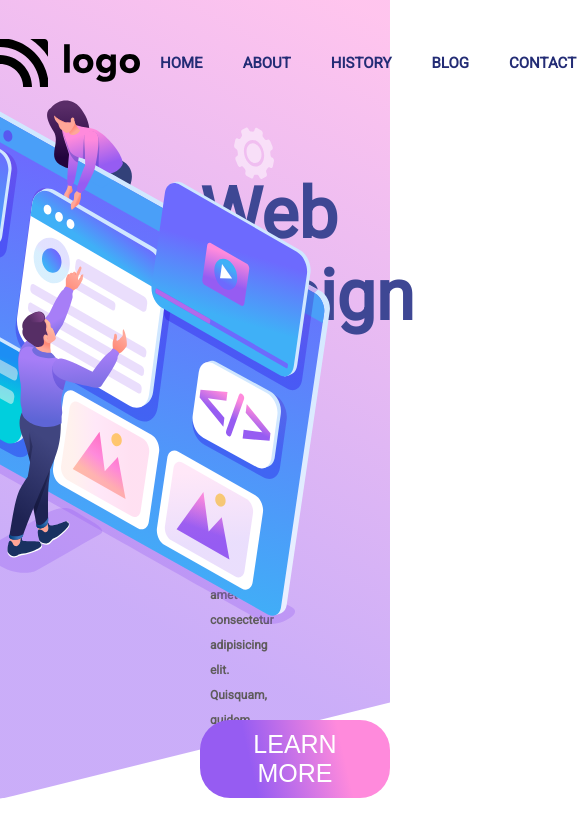
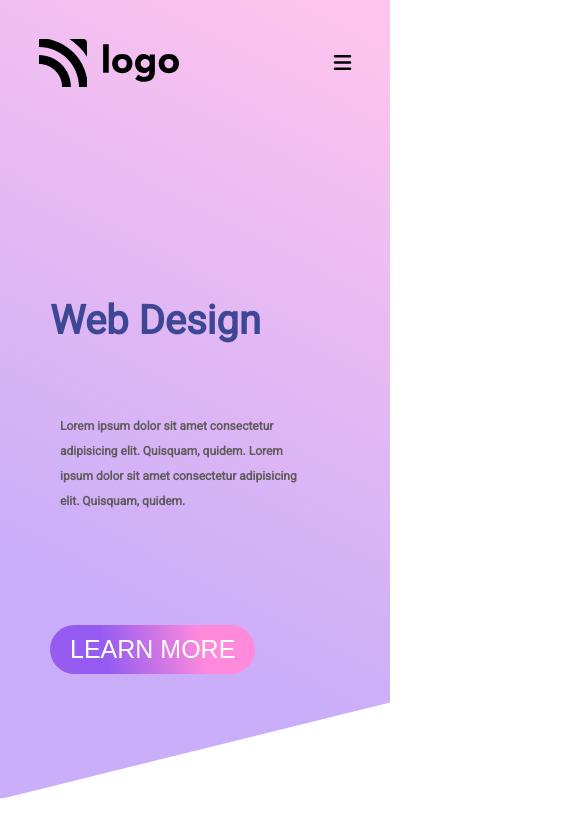
Before and after one commit to nikhilkhetan17/Project-8_web-design-landing-page, a plain HTML site: page index.html in a window 390 px wide. Shown: the top 838 px of the page, 585 px wide, since content can reach past the window. Drawn offline with Linux system fonts and the light colour scheme.

Commit message:
added responsiveness

```diff
--- a/css/index.css
+++ b/css/index.css
@@ -37,6 +37,13 @@
   bottom: 19rem;
 }
 
+/* -------media query---------- */
+@media screen and (max-width: 1100px) {
+  .intro {
+    display: none;
+  }
+}
+
 /* ------------------------------------------------------------------------------ */
 
 nav {
@@ -72,6 +79,28 @@ nav {
   font-size: 1.2rem;
   cursor: pointer;
 }
+
+.fa-bars {
+  display: none;
+}
+
+/* --------media query------ */
+
+@media screen and (max-width: 900px) {
+  .nav-item {
+    display: none;
+  }
+
+  .signin-btn {
+    display: none;
+  }
+  .fa-bars {
+    display: block;
+    font-size: 2rem;
+    cursor: pointer;
+  }
+}
+
 /* -------------------------------------------------------------------------------- */
 
 .left-section {
@@ -112,3 +141,29 @@ h4 {
   border-radius: 3rem;
   cursor: pointer;
 }
+
+/* -----------media query--------- */
+
+@media screen and (max-width: 1200px) {
+  .left-section {
+    margin-left: 5rem;
+  }
+
+  h4 {
+    width: 50%;
+  }
+}
+
+@media screen and (max-width: 600px) {
+  .left-section {
+    margin-left: 5rem;
+  }
+
+  h4 {
+    width: 70%;
+  }
+
+  h1 {
+    font-size: 4rem;
+  }
+}
--- a/index.html
+++ b/index.html
@@ -10,7 +10,13 @@
   <link rel="preconnect" href="https://fonts.gstatic.com" crossorigin />
   <link href="https://fonts.googleapis.com/css2?family=Roboto&display=swap" rel="stylesheet" />
   <title>Design Landing Page</title>
+
+
   <link rel="stylesheet" href="css/index.css" />
+
+  <script src="https://kit.fontawesome.com/c3deef7850.js" crossorigin="anonymous"></script>
+
+
 </head>
 
 <body>
@@ -25,6 +31,7 @@
         <h5 class="nav-item">CONTACT</h5>
       </div>
       <button class="signin-btn">SIGN IN</button>
+      <i class="fa-solid fa-bars"></i>
     </nav>
     <div class="intro-section">
       <div class="left-section">
```
Also changed, not shown: 1 other file.
